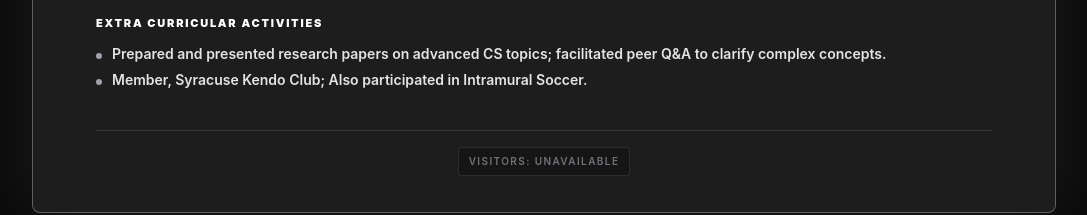
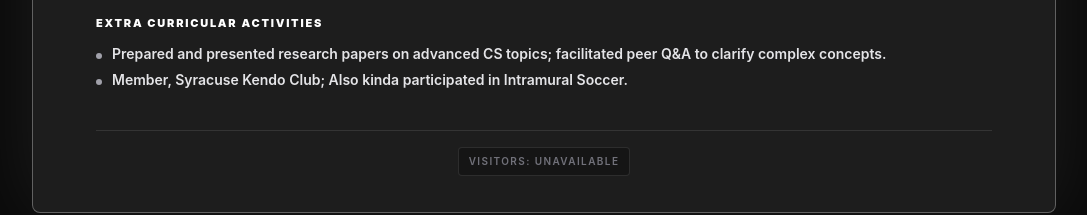
Before and after one commit to shubhamjoshi1303/cloud-resume-aws, a React (Vite) app in the folder frontend/: page / in a window 1280 px wide. Shown: the part 1594-1809 px from the top of the page, without its empty margins (96-1183 px from the left). Built offline with nearby package versions, Linux system fonts and the light colour scheme; no server answers.

Commit message:
Test frontend deployment workflow

```diff
--- a/frontend/src/data/resume.js
+++ b/frontend/src/data/resume.js
@@ -97,6 +97,6 @@ export const resume = {
     "Languages: Python, C, SQL | ML: PyTorch, scikit-learn, XGBoost, SARIMAX, Node2Vec | Cloud: AWS (EC2, Lambda, S3, DynamoDB, RDS, ALB, Route 53, IAM, CloudWatch) | Tools: Docker, Git, Linux, REST APIs, React",
   activities: [
     "Prepared and presented research papers on advanced CS topics; facilitated peer Q&A to clarify complex concepts.",
-    "Member, Syracuse Kendo Club; Also participated in Intramural Soccer."
+    "Member, Syracuse Kendo Club; Also kinda participated in Intramural Soccer."
   ]
 };
```
